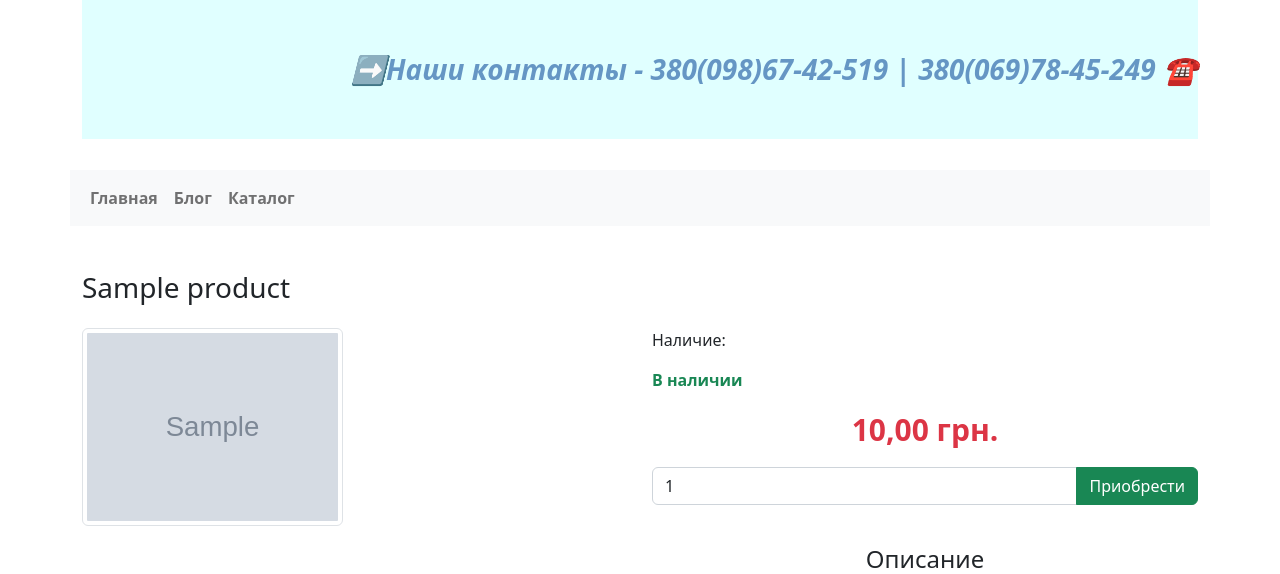
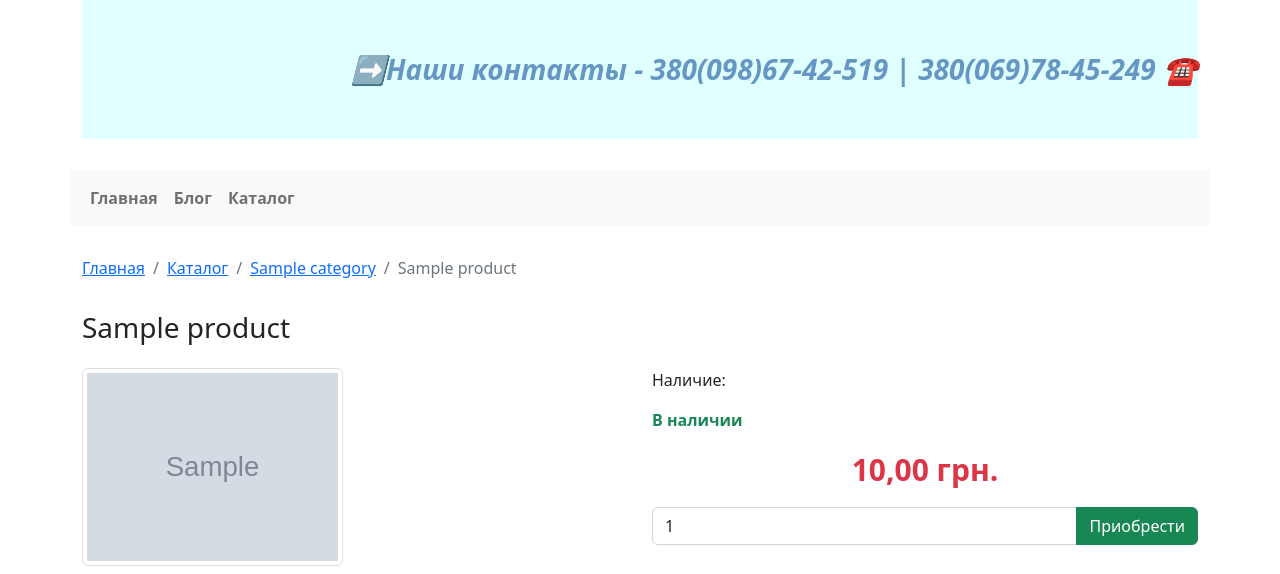
Before and after one commit to atomic-soap2022/store, a Django app: a page that uses templates/base.html in a window 1280 px wide. Shown: the part 613-1187 px from the top of the page. Run offline with Django 4.2, Linux system fonts and the light colour scheme; tables that the repository leaves empty hold one stand-in row (values such as "Sample post"); grey boxes marked "Sample" are stand-in pictures; parts of the project's set-up code (start-up, migrations or seed data) failed here and were passed over.

Commit message:
breadcrumbs

```diff
--- a/apps/catalog/models.py
+++ b/apps/catalog/models.py
@@ -114,6 +114,11 @@ class Product(MetaTagMixin):
             image = self.main_image()
             if image:
                 return image.image_tag_thumbnail()
+        def main_category(self):
+            category = self.categories.filter(productcategory__is_main=True).first()
+            if category:
+                return category
+            return self.categories.first()
         def __str__(self):
             return self.name
 
--- a/apps/catalog/views.py
+++ b/apps/catalog/views.py
@@ -1,5 +1,6 @@
+from django.urls import reverse
 from django.views import generic
-from apps.catalog.models import Category,Product
+from apps.catalog.models import Category, Product
 
 class CategoryIndexView(generic.ListView):
     model = Category
@@ -9,17 +10,55 @@ class ProductsByCategoryView(generic.ListView):
     template_name = 'catalog/category.html'
     category = None
     categories = Category.objects.all()
-
     def get_queryset(self):
         self.category = Category.objects.get(slug=self.kwargs['slug'])
         queryset = Product.objects.filter(categories=self.category)
         return queryset
 
+    def set_breadcrumbs(self):
+        breadcrumbs = {reverse('catalog'): "Каталог"}
+
+        category = self.category
+        categories = []
+        parent = category.parent
+        while parent is not None:
+            categories.append((reverse('categories', args=[parent.slug]), parent.name))
+            parent = parent.parent
+        for key, value in categories[::-1]:
+            breadcrumbs.update({key: value})
+
+        breadcrumbs.update({'current': self.category.name})
+        return breadcrumbs
+
     def get_context_data(self, **kwargs):
-        context = super(ProductsByCategoryView, self).get_context_data(**kwargs)
+        context = super().get_context_data(**kwargs)
         context['category'] = self.category
         context['categories'] = self.categories
+        context['breadcrumbs'] = self.set_breadcrumbs()
         return context
+
+
 class ProductDetailView(generic.DetailView):
     model = Product
     template_name = 'catalog/product.html'
+
+    def set_breadcrumbs(self):
+        breadcrumbs = {reverse('catalog'): "Каталог"}
+
+        category = self.object.main_category()
+        if category:
+            categories = [(reverse('categories', args=[category.slug]), category.name)]
+            parent = category.parent
+            while parent is not None:
+                categories.append((reverse('categories', args=[parent.slug]), parent.name))
+                parent = parent.parent
+            for key, value in categories[::-1]:
+                breadcrumbs.update({key: value})
+
+        breadcrumbs.update({'current': self.object.name})
+        return breadcrumbs
+
+    def get_context_data(self, **kwargs):
+        context = super().get_context_data(**kwargs)
+        context.update({'breadcrumbs': self.set_breadcrumbs()})
+        return context
--- /dev/null
+++ b/templates/_breadcrumbs.html
@@ -0,0 +1,12 @@
+<nav aria-label="breadcrumb">
+    <ol class="breadcrumb">
+        <li class="breadcrumb-item"><a href="{% url 'index' %}">Главная</a></li>
+        {% for key, value in breadcrumbs.items %}
+            {% if key == 'current' %}
+                <li class="breadcrumb-item active" aria-current="page">{{ value }}</li>
+            {% else %}
+                <li class="breadcrumb-item"><a href="{{ key }}">{{ value }}</a></li>
+            {% endif %}
+        {% endfor %}
+    </ol>
+</nav>
--- a/templates/base.html
+++ b/templates/base.html
@@ -60,6 +60,9 @@
 </div>
 
 <div class="container">
+    {% block breadcrumbs %}
+    {% endblock %}
+
     {% block content %}
     {% endblock %}
 </div>
--- a/templates/blog/article_list.html
+++ b/templates/blog/article_list.html
@@ -2,6 +2,9 @@
 {% load static %}
 {% block meta_tags %}
     {% include '_meta_tags.html' with meta_title=category.get_meta_title meta_description=category.meta_description keyword=category.keyword %}
+{% endblock %}
+{% block breadcumbs %}
+    {% include '_breadcrumbs.html' %}
 {% endblock %}
 {% block content %}
     <h1>Статьи</h1>
--- a/templates/catalog/category.html
+++ b/templates/catalog/category.html
@@ -1,6 +1,9 @@
 {% extends "base.html" %}
 {% block meta_tags %}
     {% include "_meta_tags.html" with meta_title=category.get_meta_title meta_description=category.meta_description meta_keywords=category.meta_keywords %}
+{% endblock %}
+{% block breadcumbs %}
+    {% include '_breadcrumbs.html' %}
 {% endblock %}
 {% block content %}
     <div class="catalog">
--- a/templates/catalog/product.html
+++ b/templates/catalog/product.html
@@ -4,7 +4,9 @@
     {% include "_meta_tags.html" with meta_title=product.get_meta_title meta_description=product.meta_description meta_keywords=product.meta_keywords %}
 {% endblock %}
 
-
+{% block breadcrumbs  %}
+    {% include '_breadcrumbs.html' %}
+{% endblock %}
 {% block content %}
     <div class="product-view">
         <h3 class="my-header">{{ product.name }}</h3>
```
Also changed, not shown: apps/blog/views.py (+10 -3 lines).
